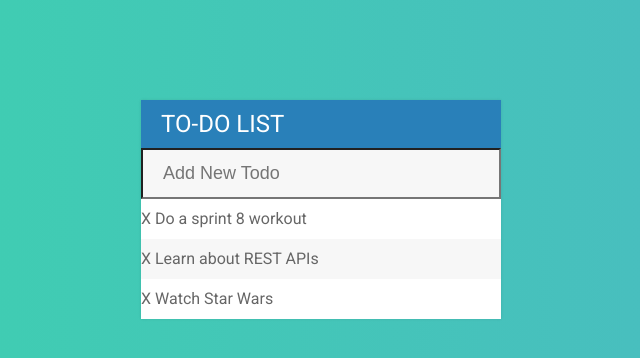
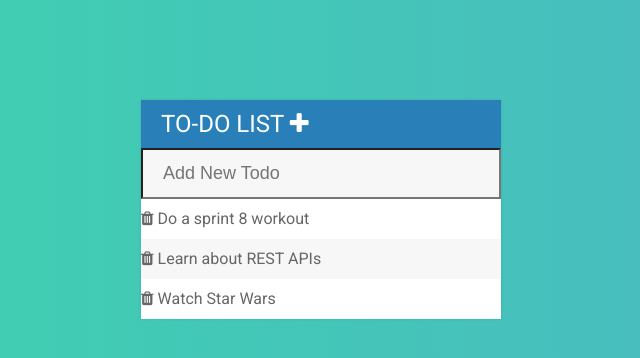
Before and after one commit to PutMyRobeOnRITE/jquerytodo, a plain HTML site: page index.html in a window 1280 px wide. Shown: the top 358 px of the page, 319-959 px from the left. Drawn offline with Linux system fonts and the light colour scheme.

Commit message:
added font-awesome i tag inside spans

```diff
--- a/index.html
+++ b/index.html
@@ -4,18 +4,17 @@
 	<title>Todo List</title>
 	<link rel="stylesheet" type="text/css" href="assets/css/todos.css">
 	<link href='https://fonts.googleapis.com/css?family=Roboto:400,500,700' rel='stylesheet' type='text/css'>
+	<link rel="stylesheet" href="https://maxcdn.bootstrapcdn.com/font-awesome/4.5.0/css/font-awesome.min.css">
 </head>
 <body>
 <div id = "container">
-	<h1>To-Do List</h1>
+	<h1>To-Do List  <i class = "fa fa-plus"></i></h1>
 	<input type = "text" placeholder = "Add New Todo">
 	<ul>
-		<li><span>X </span> Do a sprint 8 workout</li>
-		<li><span>X </span> Learn about REST APIs</li>
-		<li><span>X </span >Watch Star Wars</li>
+		<li><span><i class='fa fa-trash'></i></span> Do a sprint 8 workout</li>
+		<li><span><i class='fa fa-trash'></i></span> Learn about REST APIs</li>
+		<li><span><i class='fa fa-trash'></i></span> Watch Star Wars</li>
 	</ul>
-
-
 </div>
 <script type="text/javascript" src = "assets/js/lib/jquery-2.2.0.min.js"></script>
 <script type=""text/javascript" src = "assets/js/todos.js"></script>
```
